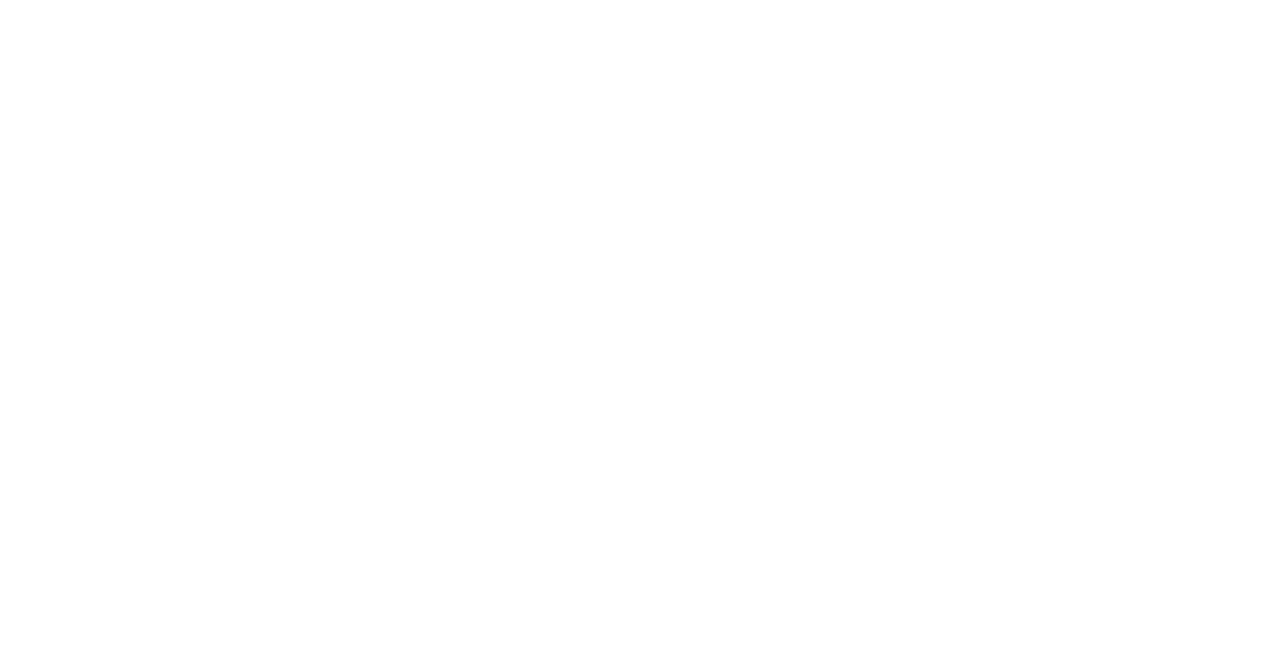
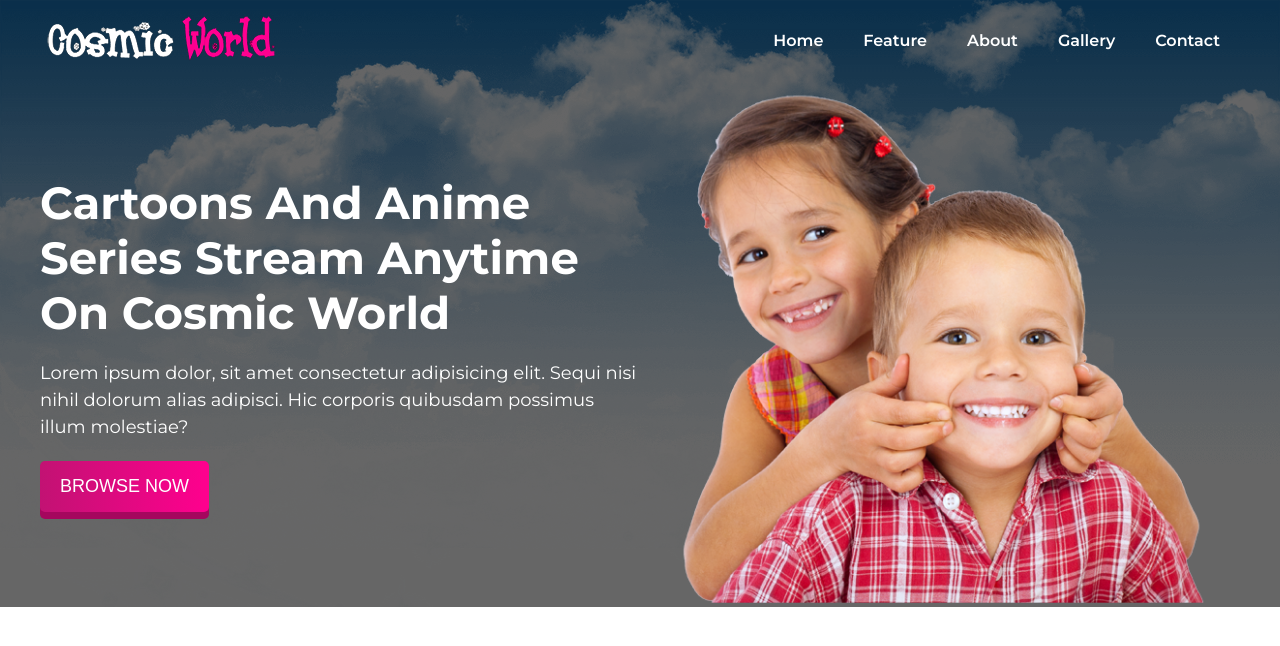
Before and after one commit to zishan344/cosmic-world, a plain HTML site: page index.html in a window 1280 px wide. Drawn offline with Linux system fonts and the light colour scheme.

Commit message:
added-the-header

```diff
--- a/index.html
+++ b/index.html
@@ -15,5 +15,36 @@
     <!-- style-sheet -->
     <link rel="stylesheet" href="style.css" />
   </head>
-  <body></body>
+  <body>
+    <header>
+      <nav class="container">
+        <div class="logo">
+          <img src="cosmic-world-resources/images/logo.png" alt="" />
+        </div>
+        <ul class="navigation">
+          <li><a href="">Home</a></li>
+          <li><a href="">Feature</a></li>
+          <li><a href="">About</a></li>
+          <li><a href="">Gallery</a></li>
+          <li><a href="">Contact</a></li>
+        </ul>
+      </nav>
+      <section class="container">
+        <div class="banner">
+          <div class="banner-left">
+            <h1>Cartoons And Anime Series Stream Anytime On Cosmic World</h1>
+            <p>
+              Lorem ipsum dolor, sit amet consectetur adipisicing elit. Sequi
+              nisi nihil dolorum alias adipisci. Hic corporis quibusdam possimus
+              illum molestiae?
+            </p>
+            <button class="primary-button">Browse Now</button>
+          </div>
+          <div class="banner-right">
+            <img src="./cosmic-world-resources/images/about.png" alt="" />
+          </div>
+        </div>
+      </section>
+    </header>
+  </body>
 </html>
--- a/style.css
+++ b/style.css
@@ -1,5 +1,85 @@
+@import url("https://fonts.googleapis.com/css2?family=Montserrat:wght@400;600;700&display=swap");
+/* global css */
 * {
   margin: 0;
   padding: 0;
   box-sizing: border-box;
 }
+body {
+  font-family: "Montserrat", sans-serif;
+}
+.container {
+  max-width: 1200px;
+  margin: 0 auto;
+  padding: 0px 0;
+}
+.primary-button {
+  outline: 0;
+  border: none;
+  padding: 15px 20px;
+  background-image: linear-gradient(90deg, #c21273, #ff008e);
+  color: white;
+  font-size: 18px;
+  text-transform: uppercase;
+  border-radius: 5px;
+  cursor: pointer;
+  box-shadow: 0px 7px 0 #a5075e;
+  position: relative;
+  top: 0;
+}
+.primary-button:active {
+  top: 5px;
+  box-shadow: 0px 2px 0 #a5075e;
+}
+/* header css */
+header {
+  background-image: url("./cosmic-world-resources/images/cloud.png");
+  background-repeat: no-repeat;
+  background-size: cover;
+  background-color: rgba(0, 0, 0, 0.6);
+  background-blend-mode: overlay;
+}
+nav {
+  display: flex;
+  justify-content: space-between;
+  height: 80px;
+  align-items: center;
+}
+.navigation {
+  display: flex;
+}
+.navigation li {
+  list-style-type: none;
+  margin: 10px;
+}
+.navigation li a {
+  color: white;
+  text-decoration: none;
+  font-weight: 600;
+  padding: 15px 10px;
+}
+
+.banner {
+  height: calc(100vh-80px);
+  display: grid;
+  grid-template-columns: repeat(2, 1fr);
+}
+.banner-left {
+  display: flex;
+  flex-direction: column;
+  justify-content: center;
+  align-items: flex-start;
+}
+.banner-left h1 {
+  font-size: 45px;
+  color: #fff;
+}
+.banner-left p {
+  font-size: 18px;
+  color: #fff;
+  margin: 20px 0;
+  line-height: 1.5;
+}
+.banner-right img {
+  width: 100%;
+}
```
